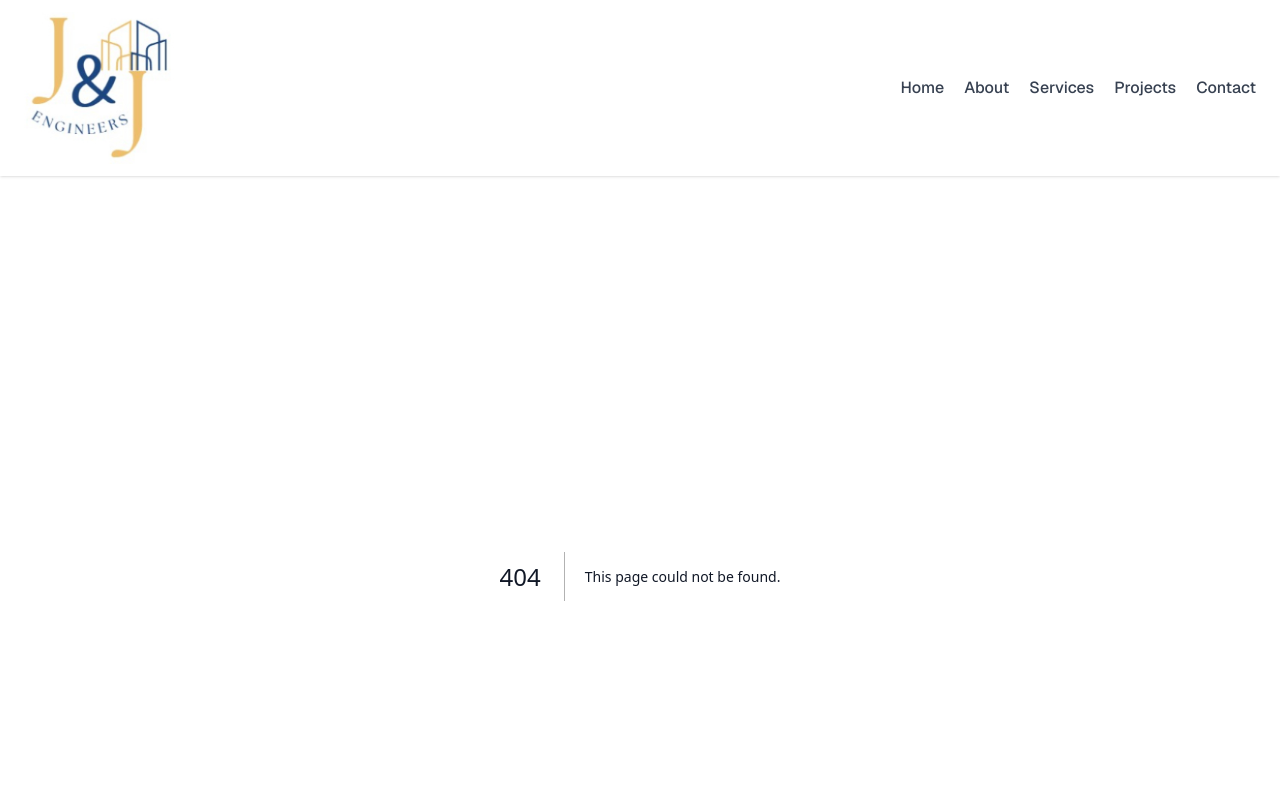
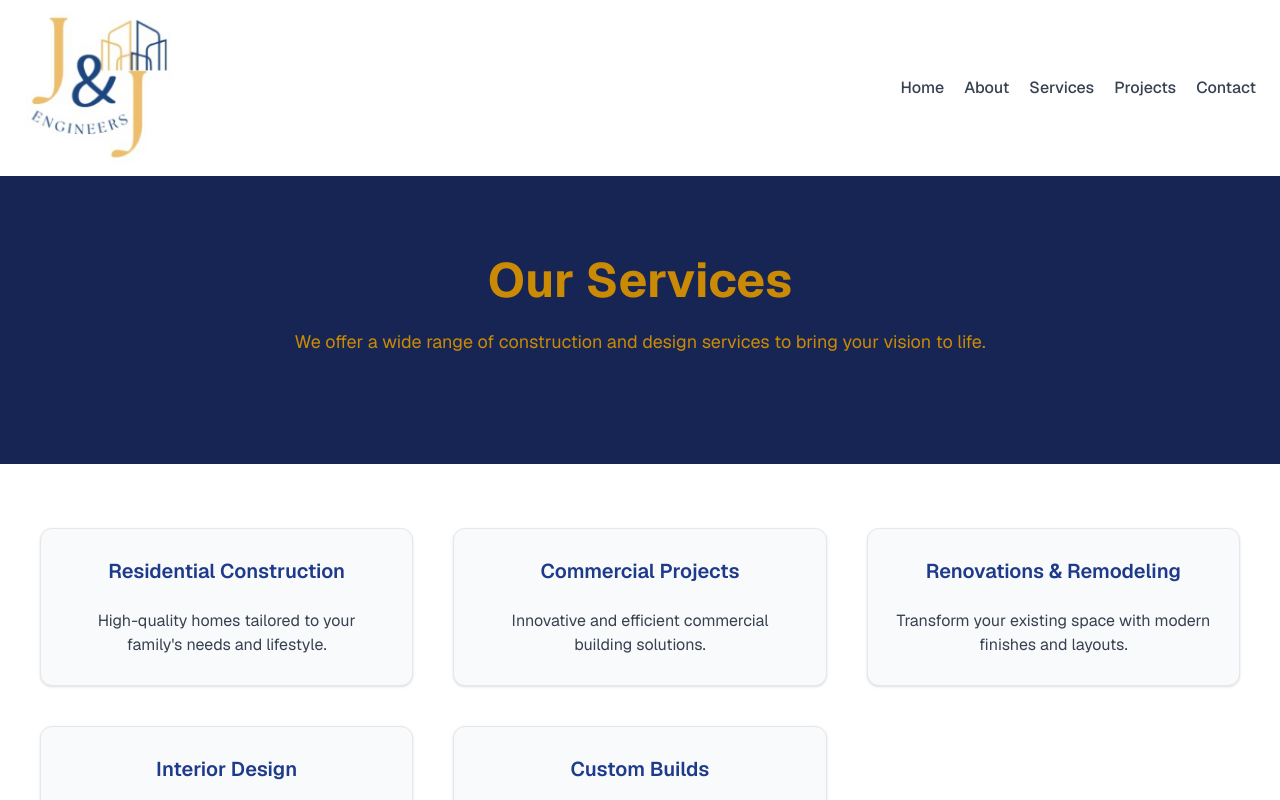
Before and after one commit to AnitMariaJoseph/JJ-Constructions, a Next.js app in the folder client/: page /services in a window 1280 px wide. Before the commit this address had no page. Shown: the top 800 px of the page. Built offline with nearby package versions, Linux system fonts and the light colour scheme.

Commit message:
Add Service page layout

```diff
--- /dev/null
+++ b/client/app/services/page.tsx
@@ -0,0 +1,56 @@
+export default function ServicesPage() {
+  const services = [
+    {
+      title: "Residential Construction",
+      description: "High-quality homes tailored to your family's needs and lifestyle.",
+    },
+    {
+      title: "Commercial Projects",
+      description: "Innovative and efficient commercial building solutions.",
+    },
+    {
+      title: "Renovations & Remodeling",
+      description: "Transform your existing space with modern finishes and layouts.",
+    },
+    {
+      title: "Interior Design",
+      description: "Designs that balance functionality with visual appeal.",
+    },
+    {
+      title: "Custom Builds",
+      description: "Unique builds designed from scratch to match your vision.",
+    },
+  ];
+
+  return (
+    <main className="min-h-screen bg-white">
+      {
+    //<section className="w-full py-16 bg-white">
+        <section className="bg-blue-950 text-yellow-600 py-20 text-center">
+      <div className="max-w-6xl mx-auto px-6 text-center">
+        <h1 className="text-5xl font-bold text-yellow-600 mb-6">Our Services</h1>
+        <p className="text-yellow-600 max-w-1.5xl text-lg mx-auto mb-7">
+          We offer a wide range of construction and design services to bring your vision to life.
+        </p>
+      </div>
+    </section>}
+
+{
+    <section className="w-full py-16 px-10 bg-white">
+        <div className="grid gap-10 md:grid-cols-2 lg:grid-cols-3">
+          {services.map((service, index) => (
+            <div
+              key={index}
+              className="border rounded-xl p-7 shadow hover:shadow-md transition text-center bg-gray-50"
+            >
+              <h3 className="text-xl font-semibold text-blue-900 mb-6">
+                {service.title}
+              </h3>
+              <p className="text-gray-700">{service.description}</p>
+            </div>
+          ))}
+        </div>
+    </section>}
+    </main>
+  );
+}
--- a/client/components/Header.tsx
+++ b/client/components/Header.tsx
@@ -25,9 +25,9 @@ export default function Header() {
     </div>
 
     <nav className="space-x-5 text-base font-medium text-gray-700">
-      <a href="#" className="hover:text-blue-600 transition">Home</a>
-      <a href="#" className="hover:text-blue-600 transition">About</a>
-      <a href="#" className="hover:text-blue-600 transition">Services</a>
+      <a href="" className="hover:text-blue-600 transition">Home</a>
+      <a href="/about" className="hover:text-blue-600 transition">About</a>
+      <a href="/services" className="hover:text-blue-600 transition">Services</a>
       <a href="#" className="hover:text-blue-600 transition">Projects</a>
       <a href="#" className="hover:text-blue-600 transition">Contact</a>
     </nav>
```
